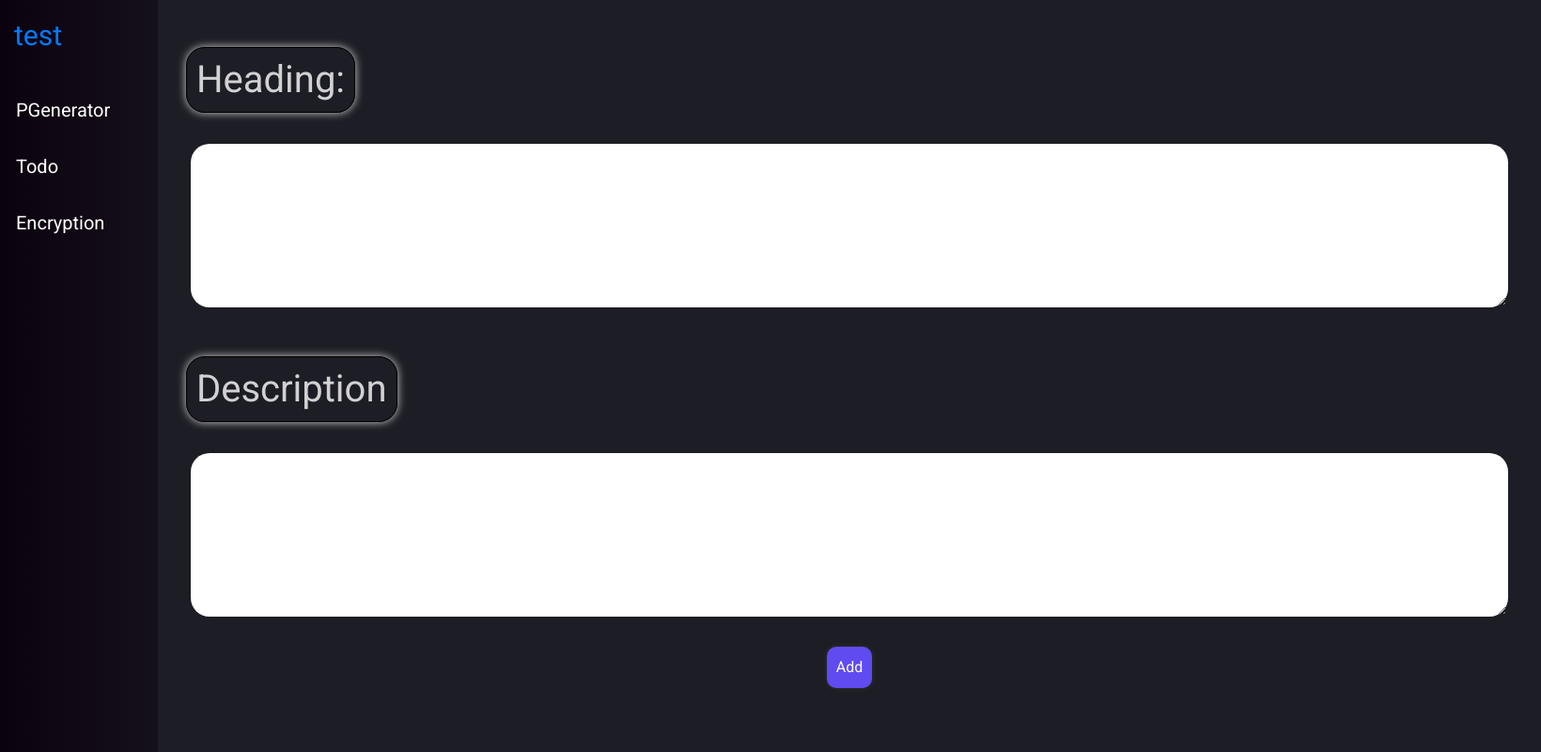
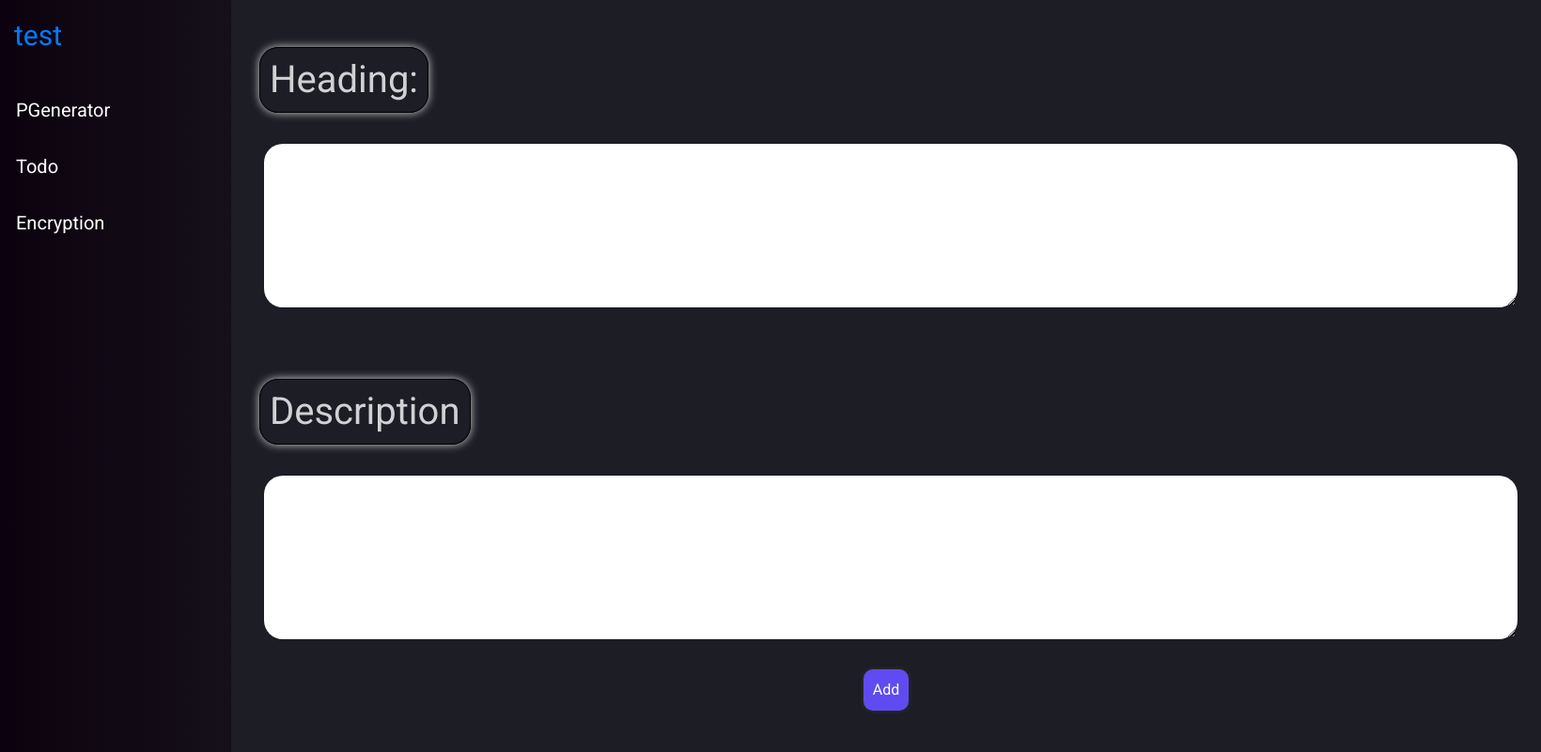
Before and after one commit to NickName-AM/misc_tools, a Django app: page /todo/add/ in a window 1640 px wide. Shown: the whole page at 94% size. Run offline with Django 4.2, Linux system fonts and the light colour scheme; a user stored in the database is signed in.

Commit message:
TODO note update bug fix

```diff
--- a/static/css/style.css
+++ b/static/css/style.css
@@ -163,15 +163,13 @@ h2{
 }
 
 .block_note{
-    display: inline-block;
+    display: block;
     margin: 20px 0px;
 }
 
-.add-note-heading{
+.add-note-heading,.add-note-description{
     font-size: 20px;
-}
-.add-note-description{
-    font-size: 20px;
+    width: 100%;
 }
 
 /* End TODO */
--- a/templates/todo_app/add.html
+++ b/templates/todo_app/add.html
@@ -12,7 +12,7 @@
             <br>
             <textarea class="input-box add-note-heading" name="heading" id="heading" cols="130" rows="5" maxlength="100" wrap="soft" required></textarea>
         </div>
-
+        <br>
         <div class="block_note">
             <label for="description"><h1>Description</h1></label>
             <br>
--- a/templates/users/register.html
+++ b/templates/users/register.html
@@ -9,7 +9,8 @@
 <div class="container">
 <form method="POST">
     {% csrf_token %}
-    {{ form|crispy}}
+    {{form|crispy}}
+
     <input type="submit" class="submit-btn" value="Register!">
 </form>
 <hr>
--- a/todo_app/views.py
+++ b/todo_app/views.py
@@ -26,12 +26,12 @@ def add(request):
 @login_required
 def edit(request, n_id):
     note = Note.objects.get(id=n_id)
-    if not request.user != note.noteuser:
-        messages.error('Who are you?')
+    if request.user != note.noteuser:
+        messages.error(request, 'Who are you?')
         return redirect('todo-home')
 
     if request.method == "GET":
-        return render(request, 'todo_app/edit.html', {'title': note})
+        return render(request, 'todo_app/edit.html', {'note': note})
     elif request.method == "POST":
         # Get the note whose value is n_id
         note = Note.objects.get(id=n_id)
@@ -43,7 +43,7 @@ def edit(request, n_id):
 def delete(request, n_id):
     note = Note.objects.get(id=n_id)
     if request.user != note.noteuser:
-        messages.error('Who are you?')
+        messages.error(request, 'Who are you?')
         return redirect('todo-home')
 
     note = Note.objects.get(id=n_id)
```
Also changed, not shown: templates/todo_app/edit.html (+8 -7 lines), db.sqlite3.
